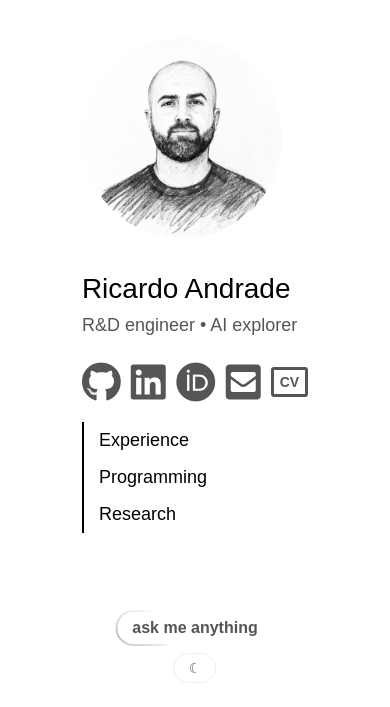
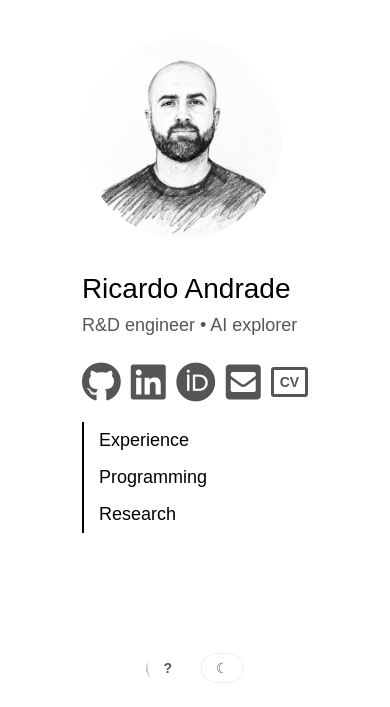
Before and after one commit to itsjrsa/itsjrsa.github.io, a React (Vite) app: page / in a window 390 px wide. Shown: the part 137-844 px from the top of the page. Built offline with nearby package versions, Linux system fonts and the light colour scheme.

Commit message:
use compact AskMe trigger on mobile with hover hint

```diff
--- a/src/App.module.css
+++ b/src/App.module.css
@@ -14,3 +14,10 @@
   flex-direction: row;
   gap: 12px;
 }
+
+@media (max-width: 768px) {
+  .bottomControls {
+    flex-direction: row;
+    gap: 12px;
+  }
+}
--- a/src/components/common/AskMe.jsx
+++ b/src/components/common/AskMe.jsx
@@ -137,18 +137,13 @@ export default function AskMe() {
   if (!isWriting) {
     return (
       <button
-        className={`${styles.trigger} ${!isHomePage ? styles.triggerCompact : ''}`}
+        className={`${styles.trigger} ${isHomePage ? styles.triggerHome : styles.triggerCompact}`}
         onClick={() => setIsWriting(true)}
         aria-label="Ask me anything"
+        data-hint="ask me"
       >
-        {isHomePage ? (
-          'ask me anything'
-        ) : (
-          <>
-            <span className={styles.icon}>?</span>
-            <span className={styles.triggerText}>ask me anything</span>
-          </>
-        )}
+        <span className={styles.icon}>?</span>
+        <span className={styles.triggerText}>ask me anything</span>
       </button>
     )
   }
--- a/src/components/common/AskMe.module.css
+++ b/src/components/common/AskMe.module.css
@@ -54,6 +54,25 @@
   );
 }
 
+.trigger::after {
+  content: attr(data-hint);
+  position: absolute;
+  right: 100%;
+  top: 50%;
+  transform: translateY(-50%);
+  margin-right: 10px;
+  font-size: 12px;
+  color: var(--color-text-muted);
+  white-space: nowrap;
+  opacity: 0;
+  pointer-events: none;
+  transition: opacity 0.2s ease;
+}
+
+.trigger:hover::after {
+  opacity: 1;
+}
+
 /* Compact trigger for non-home pages */
 .triggerCompact {
   padding: 8px 14px;
@@ -84,6 +103,19 @@
 
 .triggerCompact:hover .triggerText {
   max-width: 150px;
+}
+
+/* Homepage trigger - full text on desktop, compact on mobile */
+.triggerHome .icon {
+  display: none;
+}
+
+.triggerHome .triggerText {
+  max-width: 150px;
+}
+
+.triggerHome::after {
+  display: none;
 }
 
 .container {
@@ -221,6 +253,26 @@
 }
 
 @media (max-width: 768px) {
+  .trigger {
+    padding: 6px 12px;
+    font-size: 14px;
+    min-width: 42px;
+    text-align: center;
+  }
+
+
+  .trigger .triggerText {
+    display: none;
+  }
+
+  .trigger .icon {
+    display: inline;
+  }
+
+  .triggerHome::after {
+    display: block;
+  }
+
   .container {
     background: rgba(255, 255, 255, 0.25);
     backdrop-filter: blur(24px) saturate(180%);
```
